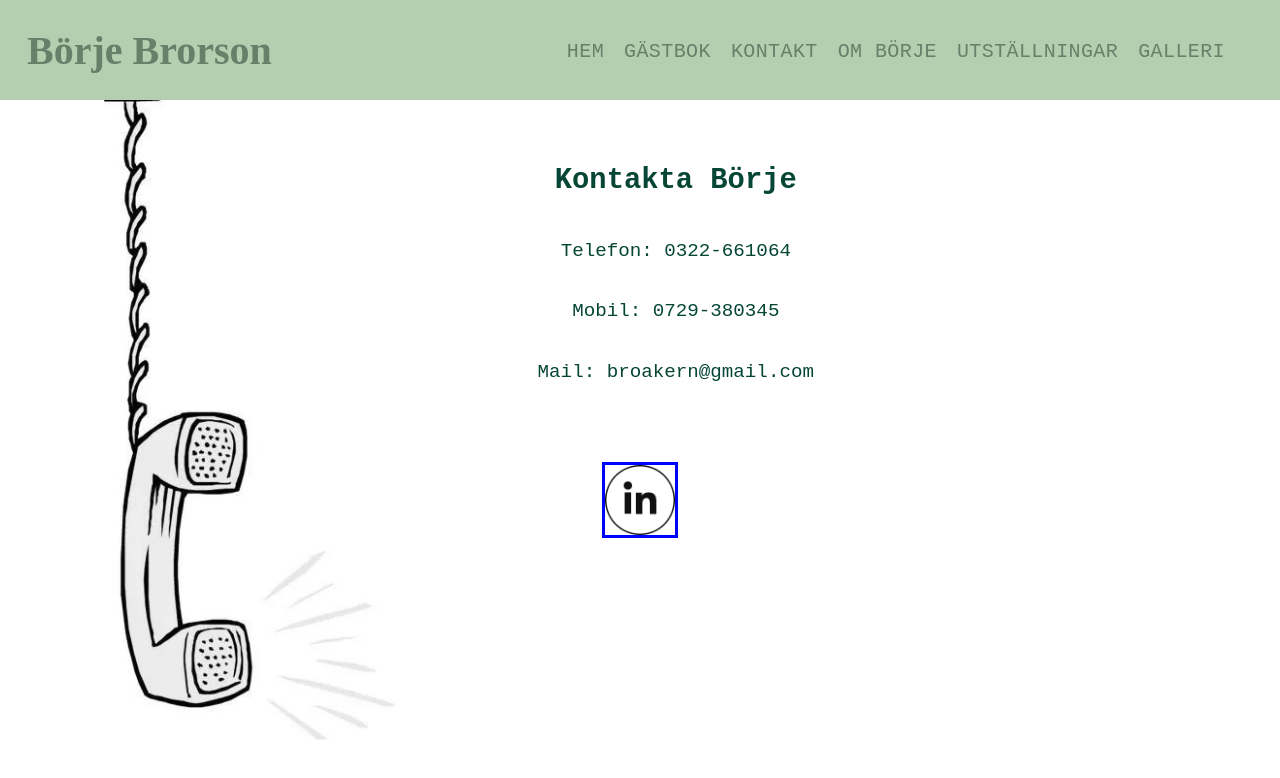
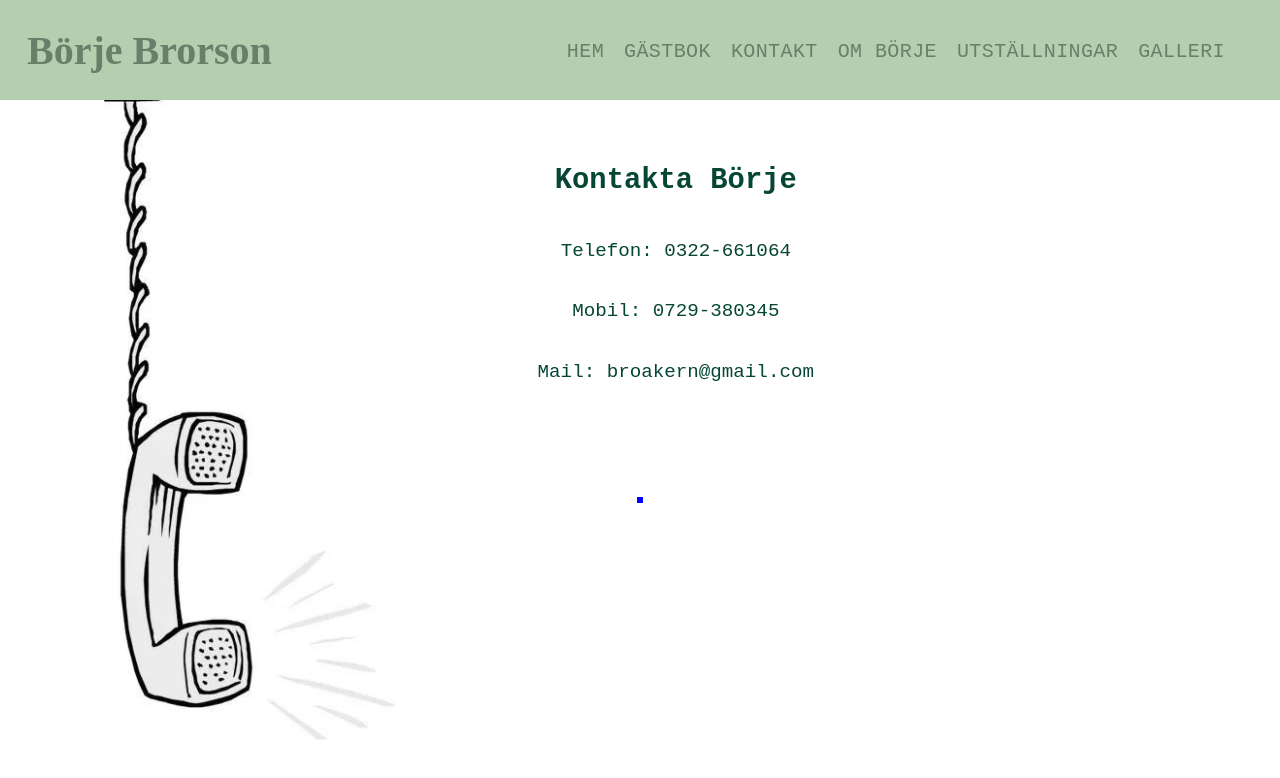
Before and after one commit to LovisaBrorson/final-project, a React (Create React App) app in the folder front-end/: page /contact in a window 1280 px wide. Shown: the top 778 px of the page. Built offline with nearby package versions, Linux system fonts and the light colour scheme; a web font is replaced by a local one.

Commit message:
Trying a new width for the navbar

```diff
--- a/front-end/src/components/Contact.js
+++ b/front-end/src/components/Contact.js
@@ -1,6 +1,6 @@
 import React from "react"
 import phone from "../assets/telefonlur-2.jpg"
-import instagram from "../assets/instagram-logga.png"
+// import instagram from "../assets/instagram-logga.png"
 
 export const Contact = () => {
   return (
@@ -9,7 +9,7 @@ export const Contact = () => {
         <img src={phone} alt='Phone' className='phone' />
 
         <div className='text-and-instagram-wrapper'>
-          <img src={instagram} alt='Instagram' className='instagram' />
+          {/* <img src={instagram} alt='Instagram' className='instagram' /> */}
 
           <div className='contact-text'>
             <h1>Kontakta Börje</h1>
--- a/front-end/src/components/RightNavbar.js
+++ b/front-end/src/components/RightNavbar.js
@@ -24,7 +24,7 @@ const Ul = styled.ul`
     top: 0;
     right: 0;
     height: 100vh;
-    width: 100%;
+    width: 200px;
     padding-top: 6rem;
     transition: transform 0.3s ease-in-out;
     margin: 0;
--- a/front-end/src/index.css
+++ b/front-end/src/index.css
@@ -291,6 +291,7 @@ li {
   /* CSS INFO ABOUT BÖRJE */
 
   .wrapper-img-infoaboutBorje {
+    margin: 20px 0 25px 0;
     display: flex;
     flex-direction: row;
     gap: 3px;
```
